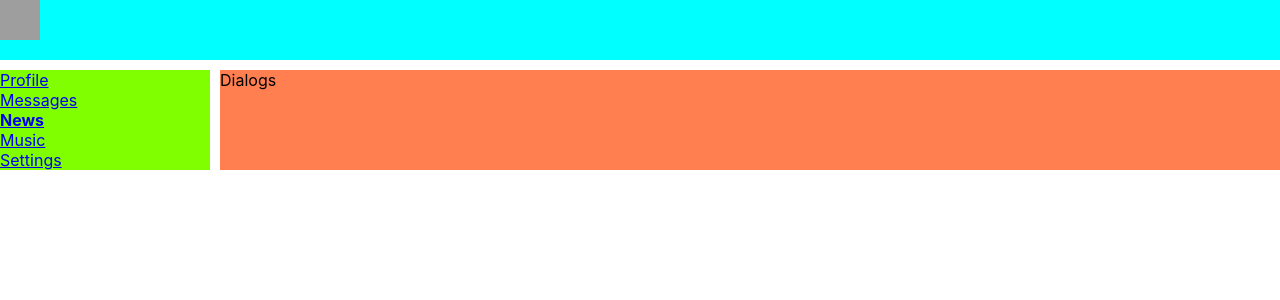
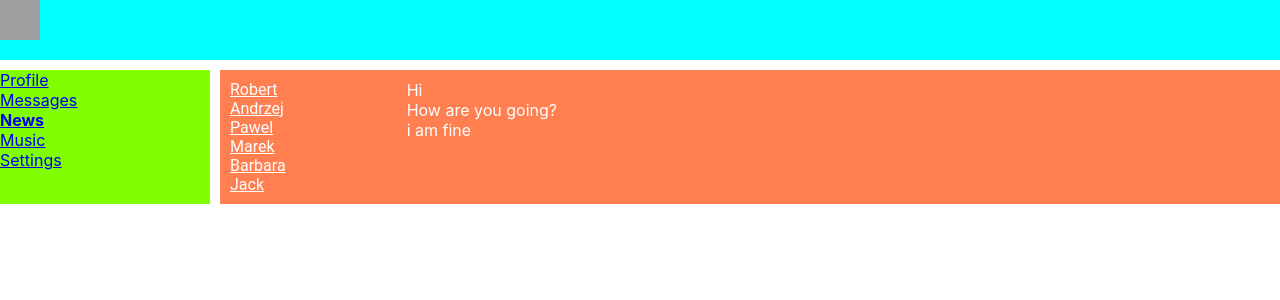
Before and after one commit to AleksanderZabrodski09/samurai-way-main, a React (Create React App) app: page /dialogs in a window 1280 px wide. Shown: the top 300 px of the page. Built offline with nearby package versions, Linux system fonts and the light colour scheme; grey boxes are pictures that could not be loaded.

Commit message:
create: add 21,22-lesson of the way-s ( make up the dialogs page,Route exact - dialogs)

```diff
--- a/src/components/Dialogs/Dialogs.module.css
+++ b/src/components/Dialogs/Dialogs.module.css
@@ -0,0 +1,29 @@
+.dialogs {
+    display: grid;
+    grid-template-columns: 2fr 10fr;
+    color: white;
+
+}
+
+.dialogsItems {
+    font-family: 'Roboto';
+    padding: 10px;
+
+}
+
+.dialogsItems .active {
+    color: gold
+}
+
+.dialog a{
+    color: white;
+}
+
+.messages {
+    padding: 10px;
+
+}
+
+.message {
+
+}
--- a/src/components/Dialogs/Dialogs.tsx
+++ b/src/components/Dialogs/Dialogs.tsx
@@ -1,9 +1,42 @@
 import React from 'react';
 import s from './Dialogs.module.css';
+import {NavLink} from 'react-router-dom';
+
+
 export const Dialogs = () => {
   return (
     <div>
-      Dialogs
+      <div className={s.dialogs}>
+        <div className={s.dialogsItems}>
+          <div className={s.dialog + ' ' + s.active}>
+            <NavLink to={'/dialogs/1'} activeClassName={s.active}>Robert</NavLink>
+          </div>
+          <div className={s.dialog}>
+            <NavLink to={'/dialogs/2'} activeClassName={s.active}>Andrzej</NavLink>
+
+          </div>
+          <div className={s.dialog}>
+            <NavLink to={'/dialogs/3'} activeClassName={s.active}>Pawel</NavLink>
+          </div>
+          <div className={s.dialog}>
+            <NavLink to={'/dialogs/4'} activeClassName={s.active}>Marek</NavLink>
+          </div>
+          <div className={s.dialog}>
+            <NavLink to={'/dialogs/5'} activeClassName={s.active}>Barbara</NavLink>
+
+          </div>
+          <div className={s.dialog}>
+            <NavLink to={'/dialogs/6'} activeClassName={s.active}>Jack</NavLink>
+
+          </div>
+        </div>
+        <div className={s.messages}>
+          <div className={s.message}>Hi</div>
+          <div className={s.message}>How are you going?</div>
+          <div className={s.message}>i am fine</div>
+
+        </div>
+      </div>
     </div>
   );
 };
```
